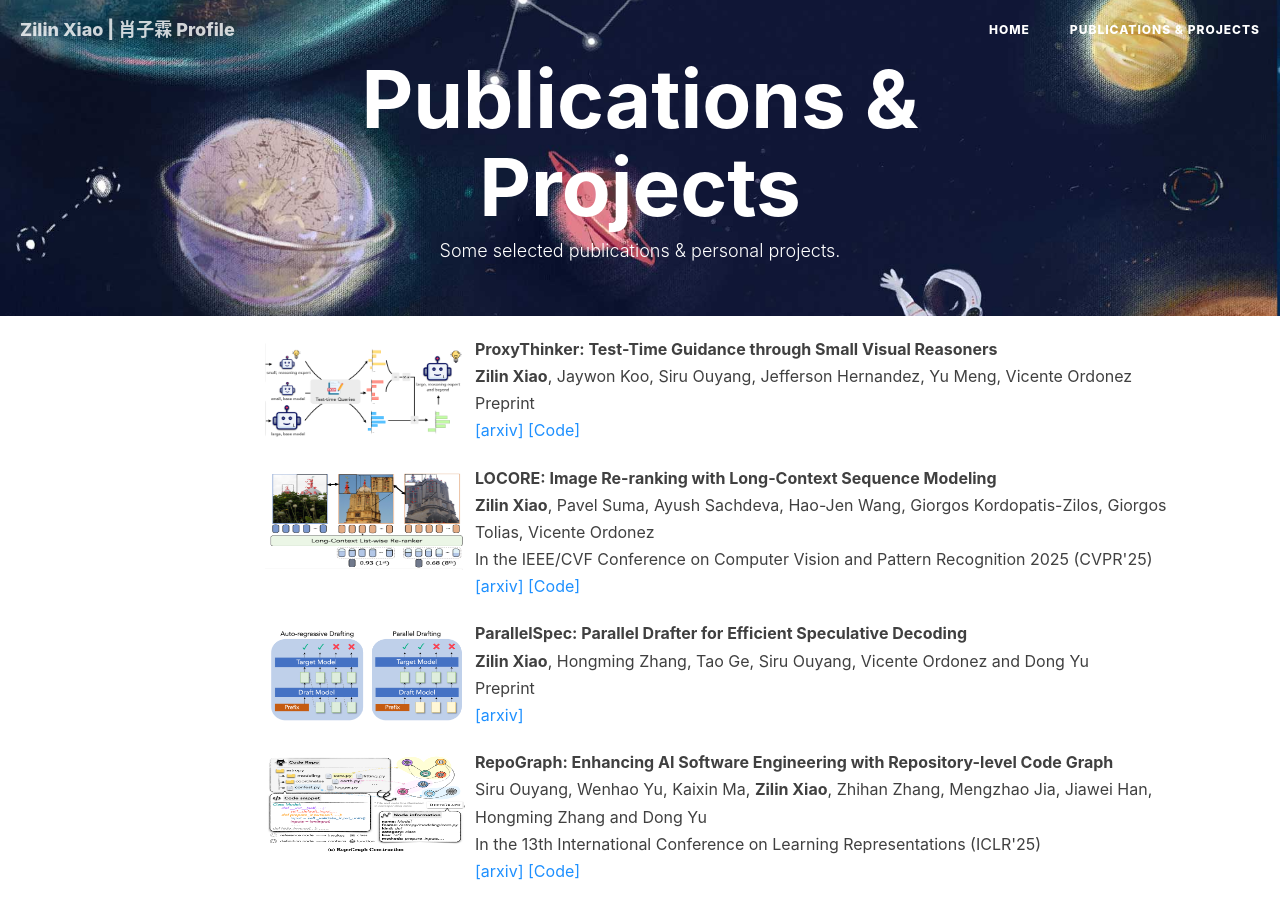
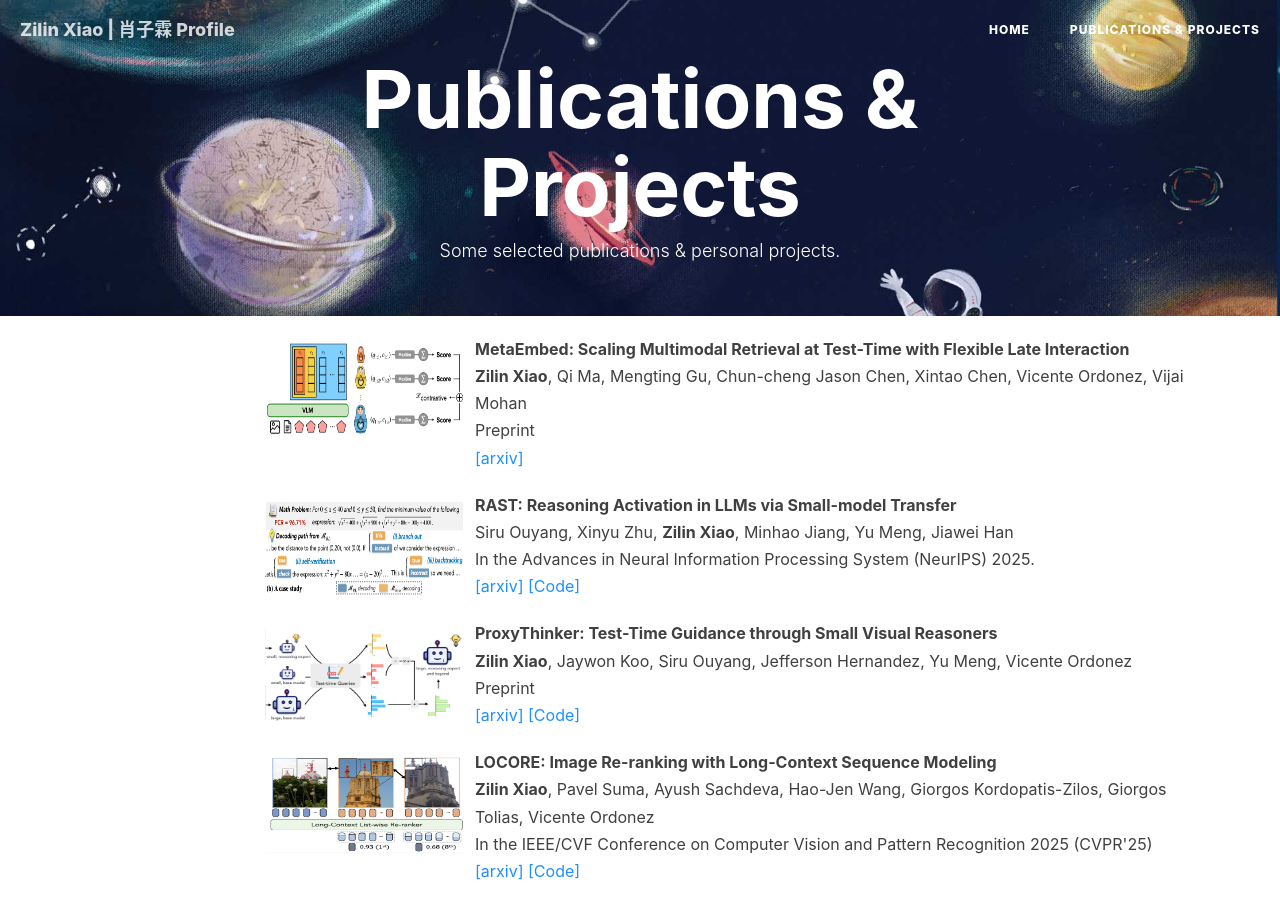
Before and after one commit to MrZilinXiao/MrZilinXiao.github.io, a Jekyll site: the page built from archive.html, in a window 1280 px wide and 900 px high. Built offline with Jekyll 4.4.1, drawn with Linux system fonts in a browser that asks for light colours; nearby versions of some CDN libraries; comment, search, counter and statistics services are not loaded.

Commit message:
put metaembed

```diff
--- a/archive.html
+++ b/archive.html
@@ -26,6 +26,52 @@ https://github.com/kitian616/jekyll-TeXt-theme
 <div class="container">
 	<div class="row">
 		<div class="col-lg-10 col-lg-offset-2 col-md-10 col-md-offset-1">
+
+			<div class="media">
+				<a id="fsaf" class="pull-left">
+					<img class="media-object" src="/img/metaembed.png" width="200px" height="100px" style="cursor: default;">
+				</a>
+				<div class="media-body">
+					<p class="media-heading">
+						<strong>
+							MetaEmbed: Scaling Multimodal Retrieval at Test-Time with Flexible Late Interaction
+						</strong><br>
+						<strong>Zilin Xiao</strong>, Qi Ma, Mengting Gu, Chun-cheng Jason Chen, Xintao Chen, Vicente Ordonez, Vijai Mohan
+						<br>
+						Preprint<br>
+
+						<a target="_blank" href="https://arxiv.org/abs/2509.18095" rel="nofollow">
+							<font color="DodgerBlue">[arxiv]</font>
+						</a>
+
+					</p>
+				</div>
+			</div>
+
+		<div class="media">
+			<a id="fsaf" class="pull-left">
+				<img class="media-object" src="/img/rast.png" width="200px" height="100px" style="cursor: default;">
+			</a>
+			<div class="media-body">
+				<p class="media-heading">
+					<strong>
+						RAST: Reasoning Activation in LLMs via Small-model Transfer
+					</strong><br>
+					Siru Ouyang, Xinyu Zhu, <strong>Zilin Xiao</strong>, Minhao Jiang, Yu Meng, Jiawei Han
+
+					<br>
+					In the Advances in Neural Information Processing System (NeurIPS) 2025.<br>
+
+					<a target="_blank" href="https://arxiv.org/pdf/2506.15710" rel="nofollow">
+						<font color="DodgerBlue">[arxiv]</font>
+					</a>
+					<a target="_blank" href="https://github.com/ozyyshr/RAST/" rel="nofollow">
+						<font color="DodgerBlue">[Code]</font>
+					</a>
+
+				</p>
+			</div>
+		</div>
 
 			<div class="media">
 				<a id="fsaf" class="pull-left">
```
Also changed, not shown: img/metaembed.png (added), img/rast.png (added), 4 other files.
